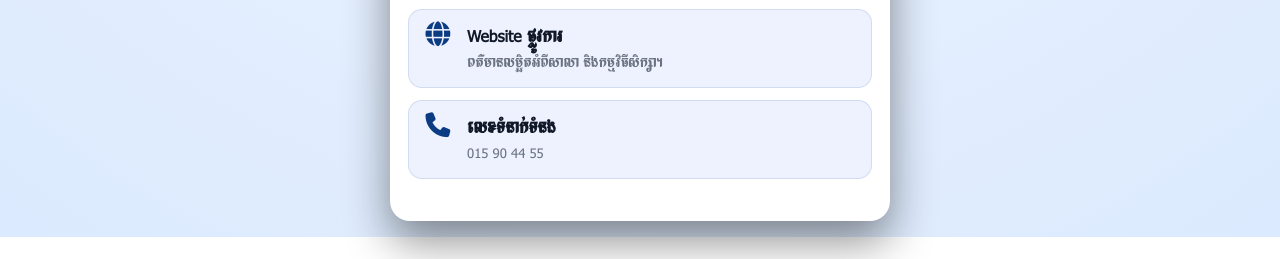
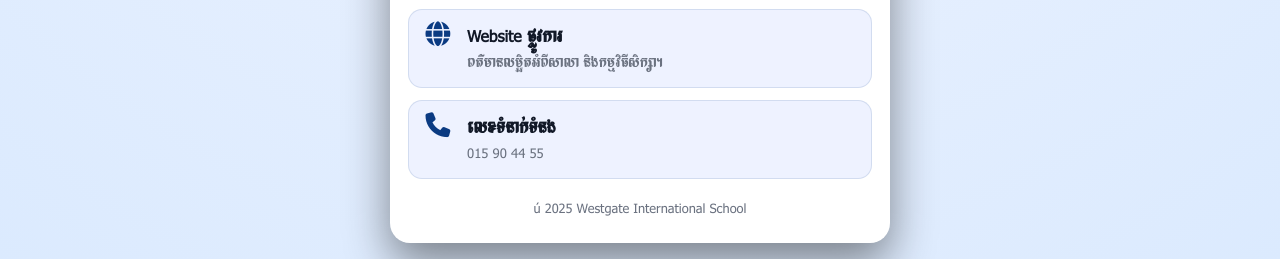
Before and after one commit to sokunnheus/westgate-media, a plain HTML site: page index.html in a window 1280 px wide. Shown: the part 641-900 px from the top of the page. Before the commit the page ends 878 px from the top, so only its background shows below. Drawn offline with Linux system fonts and the light colour scheme.

Commit message:
Fix HTML formatting and structure

```diff
--- a/index.html
+++ b/index.html
@@ -141,7 +141,7 @@
     </main>
 
     <footer>
-      <p data-i18n="footer1"></p>
+      <p data-i18n="footer"></p>
     </footer>
   </div>
 
```
